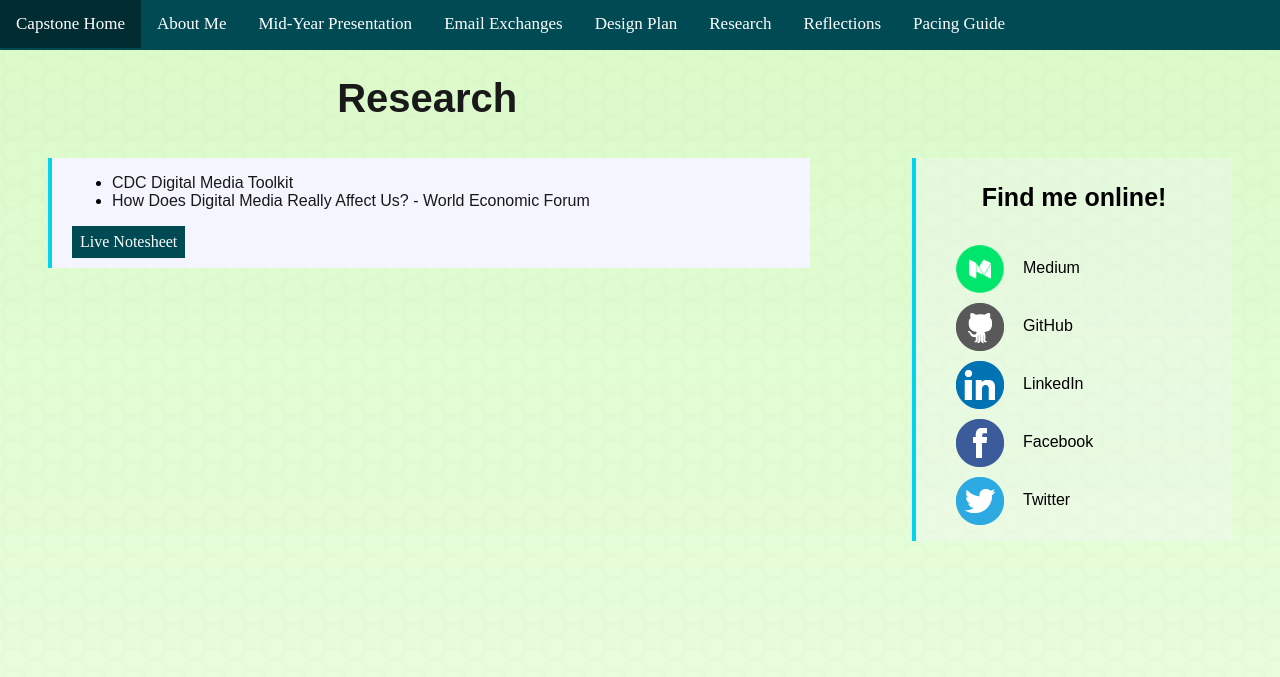
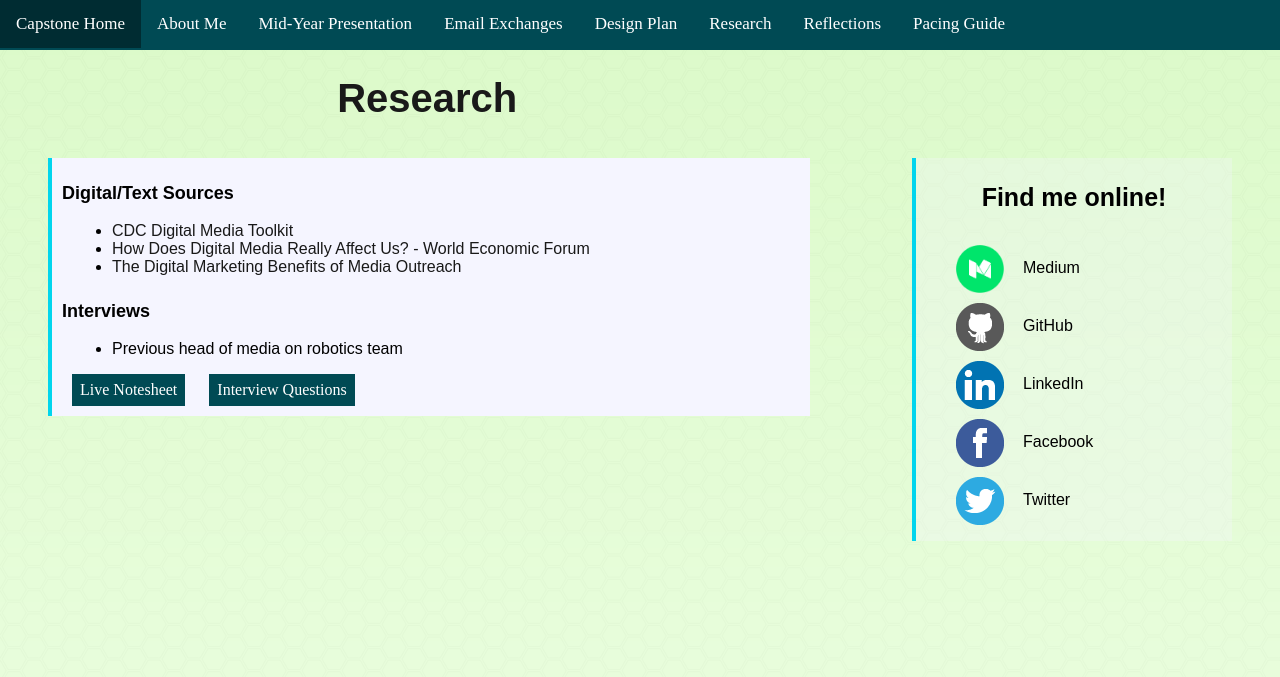
Before and after one commit to Elizabeth-Cho/Elizabeth-Cho.github.io, a Jekyll site: the page built from capstone/research/index.md, in a window 1280 px wide. Shown: the top 677 px of the page. Built offline with Jekyll 4.4.1, drawn with Linux system fonts in a browser that asks for light colours.

Commit message:
Updated capstone research

```diff
--- a/_includes/capResearch.html
+++ b/_includes/capResearch.html
@@ -9,14 +9,23 @@
 </head>
 <body>
   <div class="container">
+    <h3>Digital/Text Sources</h3>
     <ul class="noteLink">
       <li><a href="https://smokingcessationleadership.ucsf.edu/sites/smokingcessationleadership.ucsf.edu/files/Downloads/Toolkits/cdc_tips_digital_media_toolkit_final.pdf">
         CDC Digital Media Toolkit</a></li>
       <li><a href="https://www.weforum.org/agenda/2016/01/how-does-digital-media-really-affect-us/">
         How Does Digital Media Really Affect Us? - World Economic Forum</a></li>
+      <li><a href="https://foxtailmarketing.com/digital-marketing-benefits-media-outreach/">
+        The Digital Marketing Benefits of Media Outreach</a></li>
+    </ul>
+    <h3>Interviews</h3>
+    <ul>
+      <li>Previous head of media on robotics team</li>
     </ul>
     <a href="https://docs.google.com/document/d/e/2PACX-1vQyf93NFBVQXTfi_jfm_lXWC1KxQPaBb21Bz4pIGGW9qWIXYlIO3InRZxhnUahncWfn2XqGELZifPmd/pub"
     class="button">Live Notesheet</a>
+    <a href="https://docs.google.com/document/d/e/2PACX-1vS7ACYjznloC0TWzLzTu72Jv8o3UuCV-JUVrj6kkc0Jmk6Eiv14micWT-f0ef9BjE9SJvNL_CpMVXao/pub"
+    class="button">Interview Questions</a>
   </div>
 </body>
 </html>
```
